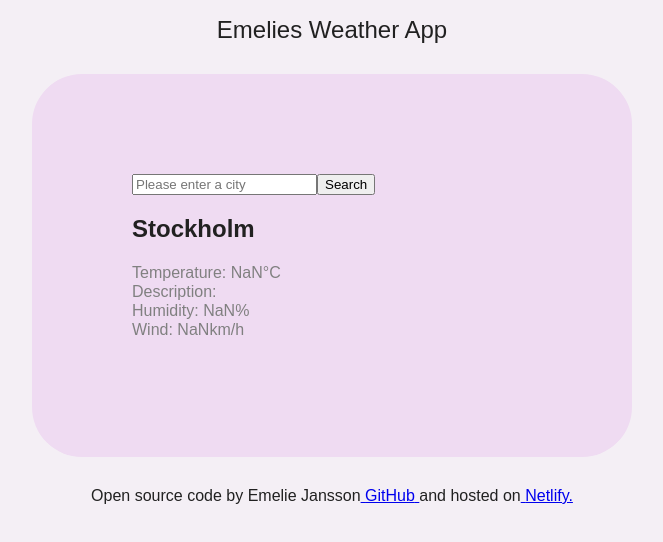
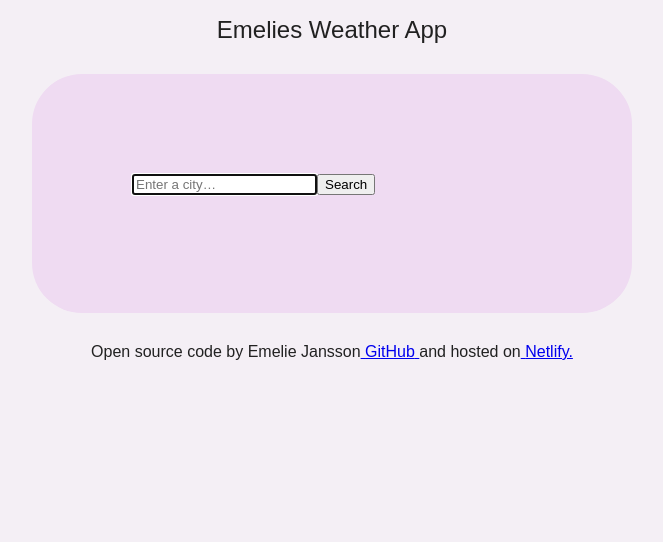
Before and after one commit to aworkconsulting/react-app-weather, a React (Create React App) app: page / in a window 1280 px wide. Shown: the top 542 px of the page, without its empty margins (308-971 px from the left). Built offline with nearby package versions, Linux system fonts and the light colour scheme.

Commit message:
changed search form

```diff
--- a/src/App.js
+++ b/src/App.js
@@ -3,12 +3,13 @@ import axios from "axios";
 
 export default function WeatherSearch() {
   const [city, setCity] = useState("");
-  const [loaded, setLoaded] = useState(false);
+  const [load, setLoaded] = useState(false);
   const [weather, setWeather] = useState({});
 
   function showWeather(response) {
     setLoaded(true);
     setWeather({
+      cityname: response.data.name,
       temperature: Math.round(response.data.main.temp),
       description: response.data.weather[0].description,
       humidity: response.data.main.humidity,
@@ -28,27 +29,39 @@ export default function WeatherSearch() {
   function updateCity(event) {
     setCity(event.target.value);
   }
-
-  return (
+  let searchForm = (
     <div>
       <form onSubmit={handleSubmit}>
         <input
           type="search"
-          placeholder="Please enter a city"
+          placeholder="Enter a city…"
+          autoFocus={true}
           onChange={updateCity}
+          className="Enter-City"
         />
-        <button type="Submit">Search</button>
+        <input type="submit" value="Search" className="Weather-Search" />
       </form>
-      <h2>
-        Stockholm {""}
-        <img src={weather.icon} alt={weather.description} />
-      </h2>
-      <ul>
-        <li>Temperature: {Math.round(weather.temperature)}°C</li>
-        <li>Description: {weather.description}</li>
-        <li>Humidity: {Math.round(weather.humidity)}%</li>
-        <li>Wind: {Math.round(weather.wind)}km/h</li>
-      </ul>
     </div>
   );
+
+  if (load) {
+    return (
+      <div className="Weather">
+        {searchForm}
+        <h2>{weather.cityname} </h2>
+        <ul>
+          <li>temperature: {Math.round(weather.temperature)} °C</li>
+          <li>description: {weather.description}</li>
+          <li>humidity: {weather.humidity} %</li>
+          <li>wind: {Math.round(weather.wind)} m/s</li>
+          <li>
+            {" "}
+            <img src={weather.icon} alt={weather.description} />
+          </li>
+        </ul>
+      </div>
+    );
+  } else {
+    return searchForm;
+  }
 }
```
